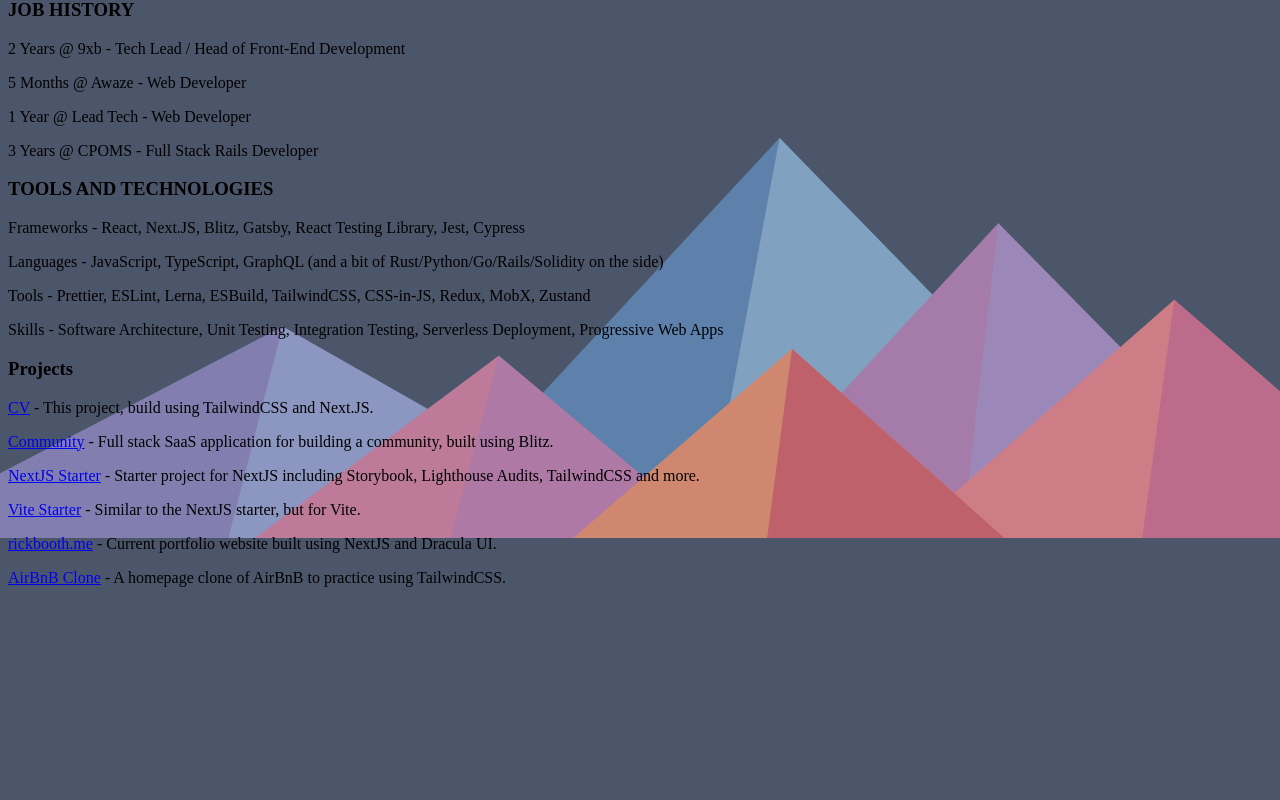
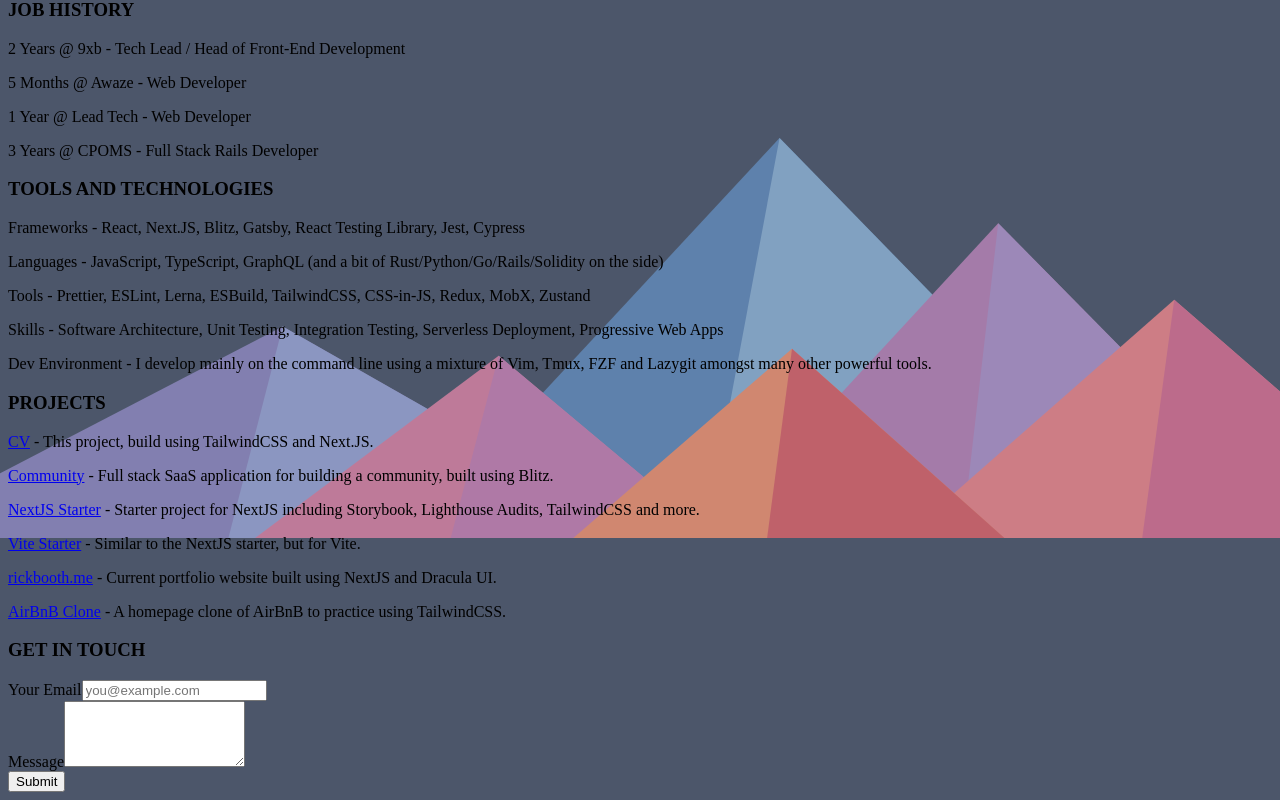
Before and after one commit to Rixcy/cv, a Next.js app: page / in a window 1280 px wide. Shown: the part 262-1062 px from the top of the page. Before the commit the page ends 865 px from the top, so only its background shows below. Built offline with nearby package versions, Linux system fonts and the light colour scheme.

Commit message:
feat: add get in touch section

```diff
--- a/package.json
+++ b/package.json
@@ -11,6 +11,7 @@
   },
   "dependencies": {
     "@fontsource/inter": "^4.4.5",
+    "@formspree/react": "^2.2.3",
     "next": "10.2.3",
     "react": "17.0.2",
     "react-dom": "17.0.2",
@@ -19,6 +20,7 @@
   "devDependencies": {
     "@commitlint/cli": "^12.1.4",
     "@commitlint/config-conventional": "^12.1.4",
+    "@tailwindcss/forms": "^0.3.3",
     "@types/node": "^15.12.2",
     "@types/react": "^17.0.11",
     "@typescript-eslint/eslint-plugin": "^4.26.1",
--- /dev/null
+++ b/src/components/GetInTouch.tsx
@@ -0,0 +1,48 @@
+import { useForm, ValidationError } from '@formspree/react'
+
+export const GetInTouch: React.VFC = () => {
+    const [state, handleSubmit] = useForm('xdoyzojr')
+    if (state.succeeded) {
+        return <p>Thanks for the message! I&apos;ll reply as soon as possible :)</p>
+    }
+    return (
+        <div className="pb-6 xl:pb-8">
+            <h3 className="tracking-widest font-bold mb-1">GET IN TOUCH</h3>
+
+            <form onSubmit={handleSubmit} className="max-w-md">
+                <label htmlFor="email" className="block text-sm font-medium text-nord3">
+                    Your Email
+                </label>
+                <input
+                    id="email"
+                    type="email"
+                    name="email"
+                    className="shadow-sm focus:ring-nord8 focus:border-nord8 block w-full sm:text-sm border-gray-300 rounded-md"
+                    placeholder="you@example.com"
+                />
+                <ValidationError prefix="Email" field="email" errors={state.errors} />
+                <div className="mt-2 sm:col-span-2">
+                    <label htmlFor="message" className="block text-sm font-medium text-nord3">
+                        Message
+                    </label>
+                    <textarea
+                        id="message"
+                        name="message"
+                        rows={4}
+                        className="max-w-lg shadow-sm block w-full focus:ring-nord8 focus:border-nord8 sm:text-sm border border-gray-300 rounded-md"
+                        defaultValue={''}
+                    />
+                </div>
+
+                <ValidationError prefix="Message" field="message" errors={state.errors} />
+                <button
+                    type="submit"
+                    disabled={state.submitting}
+                    className="mt-2 inline-flex justify-center py-2 px-4 border border-transparent shadow-sm text-sm font-medium rounded-md text-white bg-nord8 focus:outline-none focus:ring-2 focus:ring-offset-2 focus:ring-nord6"
+                >
+                    Submit
+                </button>
+            </form>
+        </div>
+    )
+}
--- a/src/components/Timeline.tsx
+++ b/src/components/Timeline.tsx
@@ -1,3 +1,5 @@
+import { GetInTouch } from './GetInTouch'
+
 export const Timeline: React.VFC = (): React.ReactElement => {
     const externalProps = {
         target: '_blank',
@@ -51,9 +53,14 @@
                         <span className="text-nord9">Skills</span> - Software Architecture, Unit
                         Testing, Integration Testing, Serverless Deployment, Progressive Web Apps
                     </p>
+                    <p className="text-nord3 mb-1 text-sm">
+                        <span className="text-nord9">Dev Environment</span> - I develop mainly on
+                        the command line using a mixture of Vim, Tmux, FZF and Lazygit amongst many
+                        other powerful tools.
+                    </p>
                 </div>
                 <div className="pb-6 xl:pb-8">
-                    <h3 className="tracking-widest font-bold mb-1">Projects</h3>
+                    <h3 className="tracking-widest font-bold mb-1">PROJECTS</h3>
                     <p className="text-nord3 mb-1 text-sm">
                         <a href="https://github.com/Rixcy/cv" {...externalProps}>
                             <span className="text-nord9 underline">CV</span>
@@ -92,6 +99,7 @@
                         - A homepage clone of AirBnB to practice using TailwindCSS.
                     </p>
                 </div>
+                <GetInTouch />
             </div>
         </div>
     )
--- a/tailwind.config.js
+++ b/tailwind.config.js
@@ -26,12 +26,11 @@
             },
             fontFamily: {
                 sans: ['Inter var', ...defaultTheme.fontFamily.sans],
-                lucky: ['Luckiest Guy', ...defaultTheme.fontFamily.sans],
             },
         },
     },
     variants: {
         extend: {},
     },
-    plugins: [],
+    plugins: [require('@tailwindcss/forms')],
 }
```
Also changed, not shown: 1 other file (tests, documents, lock files or other folders).
